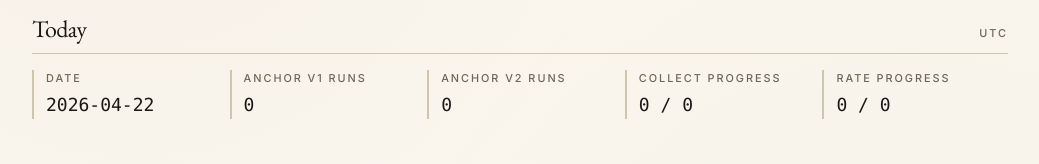
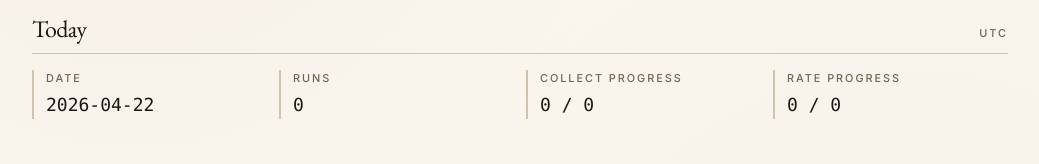
Before and after one commit to aayush-agrwl/lived-model-index, a Next.js app: page /health in a window 1280 px wide. Shown: the part 289-453 px from the top of the page, without its empty margins (120-1159 px from the left). Built offline with nearby package versions, Linux system fonts and the light colour scheme; no server answers; the database is empty.

Commit message:
Health: collapse Runs back to a single distinct-days count

```diff
--- a/app/health/page.tsx
+++ b/app/health/page.tsx
@@ -1,7 +1,7 @@
 import {
   healthByModel,
   latestRunPerModel,
-  cumulativeRunsByVersion,
+  totalRunDays,
 } from "@/lib/queries";
 import { todayStatus } from "@/lib/orchestration";
 
@@ -27,26 +27,19 @@ export default async function HealthPage() {
   let rows: Awaited<ReturnType<typeof healthByModel>> = [];
   let today: Awaited<ReturnType<typeof todayStatus>> | null = null;
   let perModel: Awaited<ReturnType<typeof latestRunPerModel>> = [];
-  let cumulative: Awaited<ReturnType<typeof cumulativeRunsByVersion>> = [];
+  let runDays = 0;
   let dbError: string | null = null;
 
   try {
-    [rows, today, perModel, cumulative] = await Promise.all([
+    [rows, today, perModel, runDays] = await Promise.all([
       healthByModel(),
       todayStatus(),
       latestRunPerModel(),
-      cumulativeRunsByVersion(),
+      totalRunDays(),
     ]);
   } catch (err) {
     dbError = err instanceof Error ? err.message : String(err);
   }
-
-  // Look-ups by prompt-set version. Default to 0 so a version that has
-  // never run yet still renders a stat card rather than disappearing.
-  const v1Runs =
-    cumulative.find((r) => r.promptSetVersion === "anchor_v1")?.runs ?? 0;
-  const v2Runs =
-    cumulative.find((r) => r.promptSetVersion === "anchor_v2")?.runs ?? 0;
 
   return (
     <div className="space-y-10">
@@ -71,10 +64,9 @@ export default async function HealthPage() {
               <h2 className="font-serif text-2xl tracking-tight">Today</h2>
               <span className="label-caps">UTC</span>
             </header>
-            <div className="mt-4 grid grid-cols-2 gap-3 sm:grid-cols-5">
+            <div className="mt-4 grid grid-cols-2 gap-3 sm:grid-cols-4">
               <Stat label="Date" value={today?.date ?? "—"} />
-              <Stat label="Anchor v1 runs" value={String(v1Runs)} />
-              <Stat label="Anchor v2 runs" value={String(v2Runs)} />
+              <Stat label="Runs" value={String(runDays)} />
               <Stat
                 label="Collect progress"
                 value={`${today?.collectDone ?? 0} / ${today?.collectTotal ?? 0}`}
--- a/lib/queries.ts
+++ b/lib/queries.ts
@@ -280,29 +280,24 @@ export async function dailyNotableQuotes(limit = 6) {
 }
 
 /**
- * Cumulative count of runs per prompt-set version, all-time.
+ * Number of distinct calendar dates on which the pipeline has produced
+ * any runs at all, across every prompt-set version and panel version.
  *
- * Used by the /health page's Today panel to surface running totals like
- * "Anchor v1: 18, Anchor v2: 11" alongside today's collect/rate
- * progress. The single all-day-runs count was previously stuck at the
- * panel size (one run per model per day) and conveyed no information
- * the panel-config page didn't already expose.
- *
- * Returns an array even when a version has zero runs — callers should
- * default to 0 by version name. Sorted by version ascending so the
- * caller can render in the same order on every render.
+ * This is the natural answer to "how many times has the AI Mood Index
+ * actually run?" — it counts unique days of operation rather than rows,
+ * so a panel of seven models bootstrapping seven runs on a single day
+ * counts as one. Used by the /health page's Today panel; intentionally
+ * collapses across prompt-set versions so the figure stays a single
+ * intuitive number that ticks up by one each successful day.
  */
-export async function cumulativeRunsByVersion() {
+export async function totalRunDays(): Promise<number> {
   const database = db();
   const rows = await database
     .select({
-      promptSetVersion: schema.runs.promptSetVersion,
-      runs: sql<number>`count(*)::int`,
+      days: sql<number>`COUNT(DISTINCT DATE(${schema.runs.startedAt}))::int`,
     })
-    .from(schema.runs)
-    .groupBy(schema.runs.promptSetVersion)
-    .orderBy(schema.runs.promptSetVersion);
-  return rows;
+    .from(schema.runs);
+  return rows[0]?.days ?? 0;
 }
 
 /**
```
